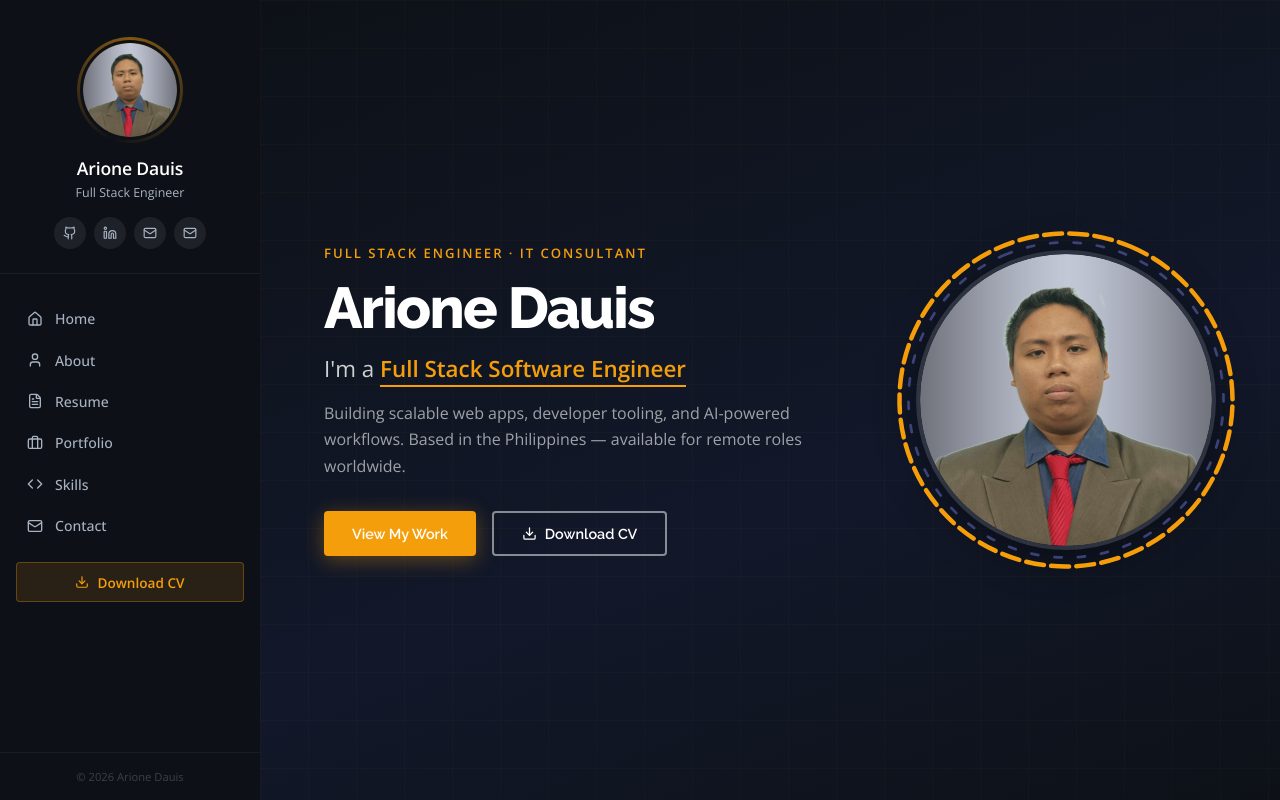
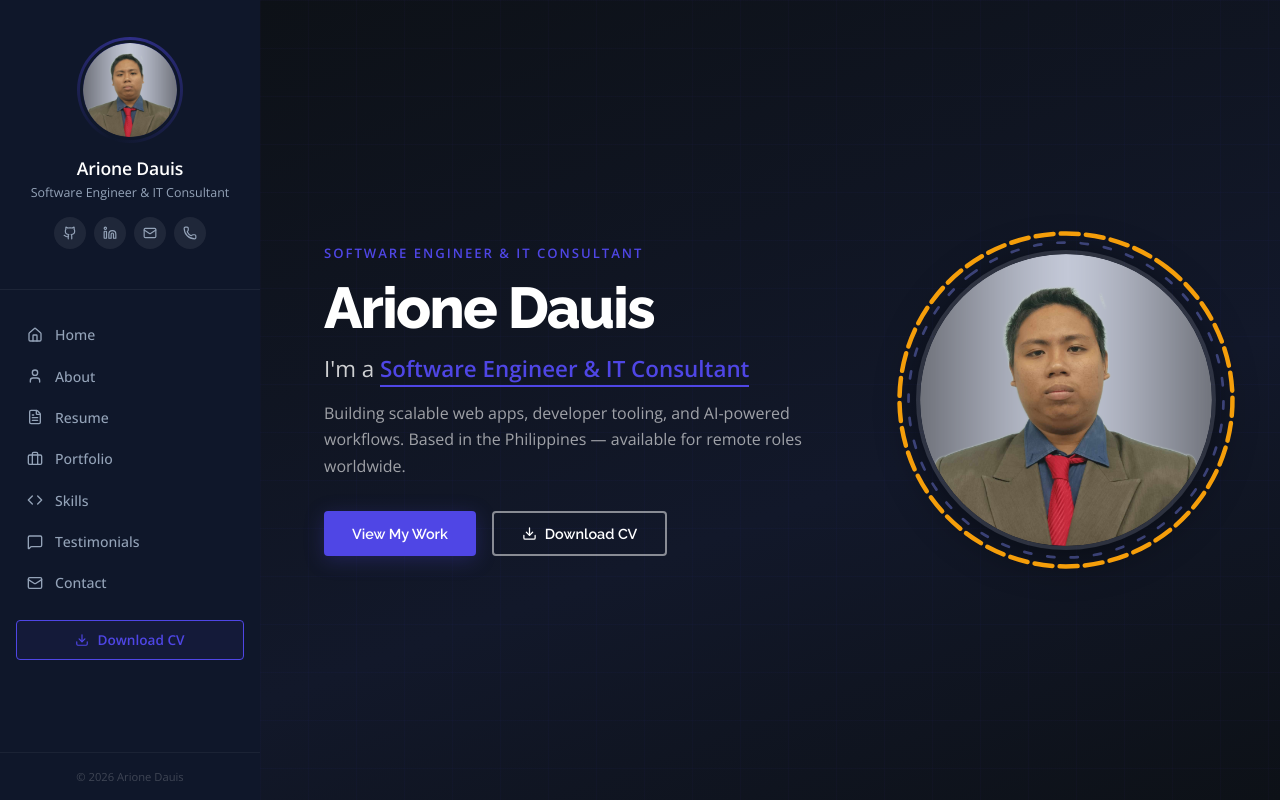
Before and after one commit to NarixenoAdaxius/Portfolio-V2, a Next.js app: page / in a window 1280 px wide. Shown: the top 800 px of the page. Built offline with nearby package versions, Linux system fonts and the light colour scheme.

Commit message:
feat: integrate Slate Light default theme, professional testimonials, and Nodemailer SMTP fallback contact endpoint

```diff
--- a/package.json
+++ b/package.json
@@ -12,11 +12,13 @@
     "lottie-react": "^2.4.1",
     "lucide-react": "^1.23.0",
     "next": "16.2.10",
+    "nodemailer": "^9.0.3",
     "react": "19.2.4",
     "react-dom": "19.2.4"
   },
   "devDependencies": {
     "@types/node": "^20",
+    "@types/nodemailer": "^8.0.1",
     "@types/react": "^19",
     "@types/react-dom": "^19",
     "eslint": "^9",
--- a/src/app/globals.css
+++ b/src/app/globals.css
@@ -12,20 +12,30 @@
 /* ── Design Tokens ── */
 :root {
   --sidebar-width: 260px;
-  --brand:         #f59e0b;      /* amber – your warm brand color */
-  --brand-dark:    #d97706;
-  --brand-dim:     rgba(245,158,11, 0.12);
-  --sidebar-bg:    #0d1117;
-  --sidebar-text:  #a8b2c1;
-  --sidebar-hover: #f59e0b;
-  --white:         #ffffff;
-  --bg-alt:        #f4f6fa;
-  --text-dark:     #1e2532;
-  --text-body:     #4a5568;
-  --text-muted:    #7a8499;
-  --border:        #e8edf5;
+  --brand:         #4f46e5;      /* royal indigo */
+  --brand-dark:    #4338ca;
+  --brand-dim:     rgba(79, 70, 229, 0.08);
+  --sidebar-bg:    #0f172a;      /* dark slate/navy sidebar */
+  --sidebar-text:  #94a3b8;
+  --sidebar-hover: #38bdf8;      /* light blue highlight */
+  --white:         #f8fafc;      /* soft light slate */
+  --bg-alt:        #f1f5f9;
+  --card-bg:       #ffffff;
+  --input-bg:      #fafafa;
+  --text-dark:     #0f172a;
+  --text-body:     #334155;
+  --text-muted:    #64748b;
+  --border:        #cbd5e1;
   --ease:          cubic-bezier(0.4, 0, 0.2, 1);
   --tr:            all 0.28s var(--ease);
+
+  /* Helper variables for primary brand details */
+  --btn-shadow:    rgba(79, 70, 229, 0.25);
+  --photo-ring:    rgba(79, 70, 229, 0.25);
+  --date-bg:       rgba(79, 70, 229, 0.08);
+  --date-border:   rgba(79, 70, 229, 0.20);
+  --focus-shadow:  rgba(79, 70, 229, 0.12);
+  --grid-line:     rgba(79, 70, 229, 0.03);
 }
 
 html { scroll-behavior: smooth; }
@@ -161,7 +171,7 @@ h1,h2,h3,h4,h5 { font-family: 'Raleway', sans-serif; color: var(--text-dark); }
 .sidebar-nav-item a:hover,
 .sidebar-nav-item a.active {
   color: var(--brand);
-  background: rgba(245,158,11,0.06);
+  background: var(--brand-dim);
   border-left-color: var(--brand);
 }
 .sidebar-nav-item a svg { flex-shrink: 0; }
@@ -203,8 +213,8 @@ h1,h2,h3,h4,h5 { font-family: 'Raleway', sans-serif; color: var(--text-dark); }
   position: absolute;
   inset: 0;
   background-image:
-    linear-gradient(rgba(245,158,11,0.03) 1px, transparent 1px),
-    linear-gradient(90deg, rgba(245,158,11,0.03) 1px, transparent 1px);
+    linear-gradient(var(--grid-line) 1px, transparent 1px),
+    linear-gradient(90deg, var(--grid-line) 1px, transparent 1px);
   background-size: 48px 48px;
   pointer-events: none;
 }
@@ -274,7 +284,7 @@ h1,h2,h3,h4,h5 { font-family: 'Raleway', sans-serif; color: var(--text-dark); }
 .btn-primary {
   background: var(--brand);
   color: #fff;
-  box-shadow: 0 4px 20px rgba(245,158,11,0.35);
+  box-shadow: 0 4px 20px var(--btn-shadow);
 }
 .btn-primary:hover { background: var(--brand-dark); transform: translateY(-2px); }
 
@@ -332,7 +342,7 @@ h1,h2,h3,h4,h5 { font-family: 'Raleway', sans-serif; color: var(--text-dark); }
   object-fit: cover;
   object-position: center top;
   border-radius: 50%;
-  box-shadow: 0 0 0 5px #fff, 0 0 0 8px rgba(245,158,11,0.35), 0 12px 40px rgba(0,0,0,0.14);
+  box-shadow: 0 0 0 5px var(--card-bg), 0 0 0 8px var(--photo-ring), 0 12px 40px rgba(0,0,0,0.14);
   display: block;
   margin: 0 auto;
 }
@@ -466,7 +476,7 @@ h1,h2,h3,h4,h5 { font-family: 'Raleway', sans-serif; color: var(--text-dark); }
   position: absolute;
   left: 6px; top: 0; bottom: 0;
   width: 2px;
-  background: #d1dce8;
+  background: var(--border);
 }
 
 .resume-item {
@@ -480,7 +490,7 @@ h1,h2,h3,h4,h5 { font-family: 'Raleway', sans-serif; color: var(--text-dark); }
   width: 14px;
   height: 14px;
   border-radius: 50%;
-  background: #fff;
+  background: var(--card-bg);
   border: 2px solid var(--brand);
   z-index: 2;
 }
@@ -490,8 +500,8 @@ h1,h2,h3,h4,h5 { font-family: 'Raleway', sans-serif; color: var(--text-dark); }
   font-size: 0.75rem;
   font-weight: 700;
   color: var(--brand);
-  background: rgba(245,158,11,0.10);
-  border: 1px solid rgba(245,158,11,0.25);
+  background: var(--date-bg);
+  border: 1px solid var(--date-border);
   padding: 0.2rem 0.6rem;
   border-radius: 3px;
   margin-bottom: 0.5rem;
@@ -643,20 +653,20 @@ h1,h2,h3,h4,h5 { font-family: 'Raleway', sans-serif; color: var(--text-dark); }
   align-items: flex-start;
   gap: 1rem;
   padding: 1.25rem;
-  background: #fff;
+  background: var(--card-bg);
   border: 1px solid var(--border);
   border-radius: 6px;
   box-shadow: 0 2px 12px rgba(0,0,0,0.05);
   transition: var(--tr);
 }
-.contact-info-card:hover { border-color: var(--brand); box-shadow: 0 4px 20px rgba(245,158,11,0.1); }
+.contact-info-card:hover { border-color: var(--brand); box-shadow: 0 4px 20px var(--brand-dim); }
 
 .contact-info-icon {
   width: 44px;
   height: 44px;
   border-radius: 50%;
   background: var(--brand-dim);
-  border: 1px solid rgba(245,158,11,0.2);
+  border: 1px solid var(--date-border);
   display: flex;
   align-items: center;
   justify-content: center;
@@ -681,7 +691,7 @@ h1,h2,h3,h4,h5 { font-family: 'Raleway', sans-serif; color: var(--text-dark); }
 
 /* Contact form */
 .contact-form-box {
-  background: #fff;
+  background: var(--card-bg);
   border: 1px solid var(--border);
   border-radius: 6px;
   padding: 2.25rem;
@@ -703,15 +713,15 @@ h1,h2,h3,h4,h5 { font-family: 'Raleway', sans-serif; color: var(--text-dark); }
   font-family: 'Open Sans', sans-serif;
   font-size: 0.9rem;
   color: var(--text-dark);
-  background: #fafafa;
+  background: var(--input-bg);
   transition: var(--tr);
   width: 100%;
 }
 .form-input:focus, .form-textarea:focus {
   outline: none;
   border-color: var(--brand);
-  background: #fff;
-  box-shadow: 0 0 0 3px rgba(245,158,11,0.12);
+  background: var(--card-bg);
+  box-shadow: 0 0 0 3px var(--focus-shadow);
 }
 .form-textarea { min-height: 130px; resize: vertical; }
 
@@ -805,3 +815,63 @@ h1,h2,h3,h4,h5 { font-family: 'Raleway', sans-serif; color: var(--text-dark); }
 @media (max-width: 500px) {
   .portfolio-grid { grid-template-columns: 1fr; }
 }
+
+/* ============================================================
+   TESTIMONIALS SECTION
+   ============================================================ */
+.testimonials-grid {
+  display: grid;
+  grid-template-columns: 1fr 1fr;
+  gap: 2rem;
+}
+
+.testimonial-item {
+  background: var(--card-bg);
+  padding: 2rem;
+  border-radius: 6px;
+  box-shadow: 0 4px 16px rgba(0,0,0,0.04);
+  border: 1px solid var(--border);
+  display: flex;
+  flex-direction: column;
+  justify-content: space-between;
+}
+
+.testimonial-content {
+  position: relative;
+  margin-bottom: 1.5rem;
+}
+
+.testimonial-quote-icon {
+  color: var(--brand-dim);
+  margin-bottom: 0.75rem;
+  display: block;
+}
+
+.testimonial-content p {
+  font-size: 0.92rem;
+  line-height: 1.6;
+  color: var(--text-body);
+  font-style: italic;
+}
+
+.testimonial-info h4 {
+  font-size: 1rem;
+  font-weight: 700;
+  color: var(--text-dark);
+  margin-bottom: 0.15rem;
+}
+
+.testimonial-info span {
+  font-size: 0.78rem;
+  color: var(--text-muted);
+  font-weight: 600;
+  text-transform: uppercase;
+  letter-spacing: 0.05em;
+}
+
+@media (max-width: 768px) {
+  .testimonials-grid {
+    grid-template-columns: 1fr;
+    gap: 1.25rem;
+  }
+}
--- a/src/app/page.tsx
+++ b/src/app/page.tsx
@@ -6,7 +6,7 @@ import { GithubIcon, LinkedinIcon } from "@/components/icons";
 import {
   Download, Mail, MapPin, Phone,
   Briefcase, GraduationCap, Smile, Layers, Headphones, Users,
-  ChevronRight, ExternalLink,
+  ChevronRight, ExternalLink, Quote,
 } from "lucide-react";
 
 /* ── Skills data ── */
@@ -82,12 +82,12 @@ export default function Home() {
             {/* Left – text */}
             <div className="hero-text">
               <p style={{ fontSize: "0.82rem", textTransform: "uppercase", letterSpacing: "0.15em", color: "var(--brand)", fontWeight: 700, marginBottom: "0.75rem" }}>
-                Full Stack Engineer · IT Consultant
+                Software Engineer &amp; IT Consultant
               </p>
               <h1 className="hero-name">Arione Dauis</h1>
               <p className="hero-typed">
                 I&apos;m a{" "}
-                <span className="hero-typed-highlight">Full Stack Software Engineer</span>
+                <span className="hero-typed-highlight">Software Engineer &amp; IT Consultant</span>
               </p>
               <p style={{ color: "rgba(255,255,255,0.60)", marginTop: "1rem", maxWidth: "480px", fontSize: "1rem", lineHeight: 1.65 }}>
                 Building scalable web apps, developer tooling, and AI-powered
@@ -116,7 +116,7 @@ export default function Home() {
             <h2>About</h2>
             <div className="section-heading-bar" />
             <p>
-              Versatile Full Stack Engineer &amp; IT Consultant with 3+ years of
+              Versatile Software Engineer &amp; IT Consultant with 3+ years of
               experience building production-grade web systems, developer tools, and
               AI-assisted workflows.
             </p>
@@ -131,7 +131,7 @@ export default function Home() {
             {/* Info */}
             <div>
               <p className="about-role">
-                Full Stack Software Engineer &amp; IT Consultant
+                Software Engineer &amp; IT Consultant
               </p>
               <p className="about-intro-italic">
                 I build web platforms and developer tooling that save teams time,
@@ -157,7 +157,7 @@ export default function Home() {
                 <div className="about-info-item">
                   <ChevronRight size={14} color="var(--brand)" style={{ flexShrink: 0 }} />
                   <span className="about-info-label">Phone:&nbsp;</span>
-                  <span className="about-info-value">+63 905 844 3808</span>
+                  <span className="about-info-value">+63 961 995 1286</span>
                 </div>
                 <div className="about-info-item">
                   <ChevronRight size={14} color="var(--brand)" style={{ flexShrink: 0 }} />
@@ -314,25 +314,11 @@ export default function Home() {
                   <div className="resume-node" />
                   <span className="resume-date">Sept 2025 – Mar 2026</span>
                   <div className="resume-title">Software Engineer</div>
-                  <div className="resume-org">American Sourcing Group (ASG Platform)</div>
+                  <div className="resume-org">American Sourcing Group (ASG Platform) — Remote</div>
                   <ul className="resume-points">
-                    <li>Automated staging pipeline, improving delivery speed by <strong>35%</strong></li>
-                    <li>Built AI-integrated VS Code extensions, boosting team productivity by <strong>~30%</strong></li>
-                    <li>Translated PRDs into working POCs across tight sprint cycles</li>
-                    <li>Built and evaluated AI-driven pipelines for rapid product iteration</li>
-                  </ul>
-                </div>
-
-                <div className="resume-item">
-                  <div className="resume-node" />
-                  <span className="resume-date">Jan 2024 – Dec 2024</span>
-                  <div className="resume-title">Full Stack Head Web Developer</div>
-                  <div className="resume-org">ALPHA — Alliance of Leading Programmers</div>
-                  <ul className="resume-points">
-                    <li>Led <strong>10-person engineering team</strong> end-to-end — architecture, sprints, release</li>
-                    <li>Delivered event ticketing, automated email, and admin platform from scratch</li>
-                    <li>MongoDB data model maintained accuracy under peak registration traffic</li>
-                    <li>Eliminated all third-party event tools by building proprietary systems</li>
+                    <li>Expanded automated test coverage for a live US SaaS system, reducing bug risk in production and tightening the feedback loop before each release.</li>
+                    <li>Built a staging pipeline automation system that eliminated repetitive manual steps and improved team delivery speed by <strong>35%</strong>.</li>
+                    <li>Operated consistently within a professional engineering workflow covering branching, versioning, and sprint commitments, helping the team deploy on schedule every cycle.</li>
                   </ul>
                 </div>
 
@@ -349,13 +335,25 @@ export default function Home() {
 
                 <div className="resume-item">
                   <div className="resume-node" />
+                  <span className="resume-date">Jan 2024 – Dec 2024</span>
+                  <div className="resume-title">Full Stack Head Web Developer</div>
+                  <div className="resume-org">ALPHA — Alliance of Leading Programmers</div>
+                  <ul className="resume-points">
+                    <li>Led a <strong>10-person engineering team</strong> in delivering a full event ticketing platform, owning both technical direction and team execution end-to-end.</li>
+                    <li>Architected a scalable data layer that maintained accuracy and reliability under production load as the platform grew.</li>
+                    <li>Built onboarding documentation and mentored developers within sprint cycles, reducing knowledge silos and enabling the team to deploy consistently without bottlenecks.</li>
+                  </ul>
+                </div>
+
+                <div className="resume-item">
+                  <div className="resume-node" />
                   <span className="resume-date">2021 – Present</span>
                   <div className="resume-title">Freelance IT Technician &amp; Web Consultant</div>
                   <div className="resume-org">Self-Employed</div>
                   <ul className="resume-points">
-                    <li>Optimised software and network setups for small businesses</li>
-                    <li>Built and deployed custom web projects from design to live</li>
-                    <li>Delivered Ubuntu Server infrastructure for retail POS systems</li>
+                    <li>Served as a trusted, repeat-hire technician for local and international clients, resolving hardware, software, and performance issues remotely and on-site with minimal client downtime.</li>
+                    <li>Extended device lifespans through targeted OS and performance optimization, saving clients the cost of premature hardware replacement.</li>
+                    <li>Delivered web projects independently from brief to launch, serving as a single point of accountability across design, development, QA, and cross-browser testing.</li>
                   </ul>
                 </div>
               </div>
@@ -396,27 +394,76 @@ export default function Home() {
                 <div className="portfolio-card-overlay">
                   <p className="portfolio-card-cat">{item.category}</p>
                   <p className="portfolio-card-title">{item.title}</p>
-                  <div className="portfolio-card-links">
-                    <a
-                      href={item.github}
-                      target="_blank"
-                      rel="noopener noreferrer"
-                      className="portfolio-card-link"
-                      aria-label="Source"
-                    >
-                      <GithubIcon size={16} />
-                    </a>
-                    <a
-                      href={item.link}
-                      className="portfolio-card-link"
-                      aria-label="Live link"
-                    >
-                      <ExternalLink size={16} />
-                    </a>
-                  </div>
                 </div>
               </div>
             ))}
+          </div>
+        </section>
+
+        {/* ════════════════════════════════════════
+            TESTIMONIALS
+        ════════════════════════════════════════ */}
+        <section id="testimonials" className="section section-alt">
+          <div className="section-heading">
+            <h2>Testimonials</h2>
+            <div className="section-heading-bar" />
+            <p>
+              Feedback from partners and client networks I have worked with on technical support, system configurations, and hardware maintenance.
+            </p>
+          </div>
+
+          <div className="testimonials-grid">
+            <div className="testimonial-item">
+              <div className="testimonial-content">
+                <Quote className="testimonial-quote-icon" size={24} />
+                <p>
+                  Following a security breach, Arione stepped in and gave me a clear, step-by-step recovery roadmap that immediately secured my system. His ongoing optimization work keeps my computer running faster than ever. Whenever I need advice on gadget security or troubleshooting, he is the first person I ask. He is approachable, clear, and extremely reliable.
+                </p>
+              </div>
+              <div className="testimonial-info">
+                <h4>sauceages</h4>
+                <span>Security &amp; Tech Advisory Client</span>
+              </div>
+            </div>
+
+            <div className="testimonial-item">
+              <div className="testimonial-content">
+                <Quote className="testimonial-quote-icon" size={24} />
+                <p>
+                  I had a critical OS transition and some compatibility conflicts. Mr. Dauis set up a clean install of Windows 10, configured all drivers, and restored every single bit of my data without a hitch. The execution met all my expectations. I will definitely look to him again for any system deployment or configuration work.
+                </p>
+              </div>
+              <div className="testimonial-info">
+                <h4>irey.v</h4>
+                <span>System Configuration &amp; Deployment Client</span>
+              </div>
+            </div>
+
+            <div className="testimonial-item">
+              <div className="testimonial-content">
+                <Quote className="testimonial-quote-icon" size={24} />
+                <p>
+                  My system was crashing constantly when running heavy apps. Arione connected remotely via AnyDesk, audited my privileges, and adjusted application modes to stabilize the setup. The desktop environment has been solid ever since. He works directly, stays calm, and resolves issues very smoothly. Highly recommended!
+                </p>
+              </div>
+              <div className="testimonial-info">
+                <h4>Scarlet Lucius</h4>
+                <span>Remote Technical Support Client</span>
+              </div>
+            </div>
+
+            <div className="testimonial-item">
+              <div className="testimonial-content">
+                <Quote className="testimonial-quote-icon" size={24} />
+                <p>
+                  My laptop&apos;s keyboard was completely unresponsive. Arione diagnosed and replaced it, and it has functioned flawlessly ever since. The repair was completed quickly and at a very reasonable cost. If you need efficient hardware support, he&apos;s the professional to call.
+                </p>
+              </div>
+              <div className="testimonial-info">
+                <h4>Denimon</h4>
+                <span>Hardware Repair &amp; Diagnostics Client</span>
+              </div>
+            </div>
           </div>
         </section>
 
@@ -428,7 +475,7 @@ export default function Home() {
             <h2>Contact</h2>
             <div className="section-heading-bar" />
             <p>
-              Whether you&apos;re a recruiter or CEO — if you want to build something
+              Whether you&apos;re a potential partner — if you want to build something
               great or just have a technical conversation, reach out.
             </p>
           </div>
--- a/src/components/Sidebar.tsx
+++ b/src/components/Sidebar.tsx
@@ -3,17 +3,18 @@
 import Image from "next/image";
 import { useState } from "react";
 import {
-  Home, User, FileText, Briefcase, Code, Mail, Menu, X, Download,
+  Home, User, FileText, Briefcase, Code, Mail, Menu, X, Download, MessageSquare, Phone,
 } from "lucide-react";
 import { GithubIcon, LinkedinIcon } from "@/components/icons";
 
 const navItems = [
-  { href: "#hero",       label: "Home",       icon: <Home       size={16} /> },
-  { href: "#about",      label: "About",      icon: <User       size={16} /> },
-  { href: "#resume",     label: "Resume",     icon: <FileText   size={16} /> },
-  { href: "#portfolio",  label: "Portfolio",  icon: <Briefcase  size={16} /> },
-  { href: "#skills",     label: "Skills",     icon: <Code       size={16} /> },
-  { href: "#contact",    label: "Contact",    icon: <Mail       size={16} /> },
+  { href: "#hero",         label: "Home",         icon: <Home         size={16} /> },
+  { href: "#about",        label: "About",        icon: <User         size={16} /> },
+  { href: "#resume",       label: "Resume",       icon: <FileText     size={16} /> },
+  { href: "#portfolio",    label: "Portfolio",    icon: <Briefcase    size={16} /> },
+  { href: "#skills",       label: "Skills",       icon: <Code         size={16} /> },
+  { href: "#testimonials", label: "Testimonials", icon: <MessageSquare size={16} /> },
+  { href: "#contact",      label: "Contact",      icon: <Mail         size={16} /> },
 ];
 
 export default function Sidebar() {
@@ -49,10 +50,10 @@ export default function Sidebar() {
           </div>
 
           <div className="sidebar-name">Arione Dauis</div>
-          <div className="sidebar-title-line">Full Stack Engineer</div>
+          <div className="sidebar-title-line">Software Engineer &amp; IT Consultant</div>
 
           {/* Social icons */}
-          <div className="sidebar-socials">
+          <div className="sidebar-socials" style={{ marginBottom: "1rem" }}>
             <a
               href="https://github.com/NarixenoAdaxius"
               target="_blank"
@@ -85,7 +86,7 @@ export default function Sidebar() {
               className="sidebar-social-btn"
               aria-label="WhatsApp"
             >
-              <Mail size={14} />
+              <Phone size={14} />
             </a>
           </div>
         </div>
@@ -114,10 +115,10 @@ export default function Sidebar() {
                 alignItems: "center",
                 gap: "0.5rem",
                 padding: "0.6rem 1rem",
-                background: "rgba(245,158,11,0.12)",
-                border: "1px solid rgba(245,158,11,0.3)",
+                background: "var(--brand-dim)",
+                border: "1px solid var(--brand)",
                 borderRadius: "4px",
-                color: "#f59e0b",
+                color: "var(--brand)",
                 fontSize: "0.85rem",
                 fontWeight: 600,
                 transition: "all 0.28s ease",
```
Also changed, not shown: src/app/api/contact/route.ts (added, +74 -0 lines), src/components/ContactForm.tsx (+43 -6 lines), 1 other file (tests, documents, lock files or other folders).
